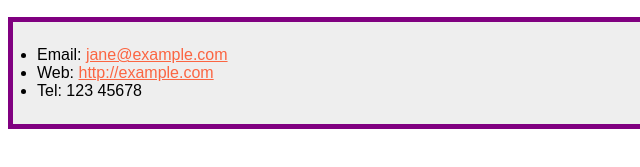
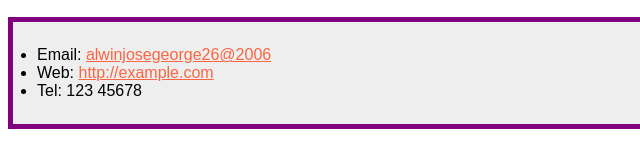
Before and after one commit to alwinjosegeorge/biography-page, a plain HTML site: page index.html in a window 1280 px wide. Shown: the part 237-404 px from the top of the page, 0-640 px from the left. Drawn offline with Linux system fonts and the light colour scheme.

Commit message:
Update index.html

```diff
--- a/index.html
+++ b/index.html
@@ -56,7 +56,7 @@
 
     <h2>Contact information</h2>
     <ul>
-        <li>Email: <a href="mailto:jane@example.com">jane@example.com</a></li>
+        <li>Email: <a href="alwinjosegeorge26@gamile.com">alwinjosegeorge26@2006</a></li>
         <li>Web: <a href="http://example.com">http://example.com</a></li>
         <li>Tel: 123 45678</li>
     </ul>
```
